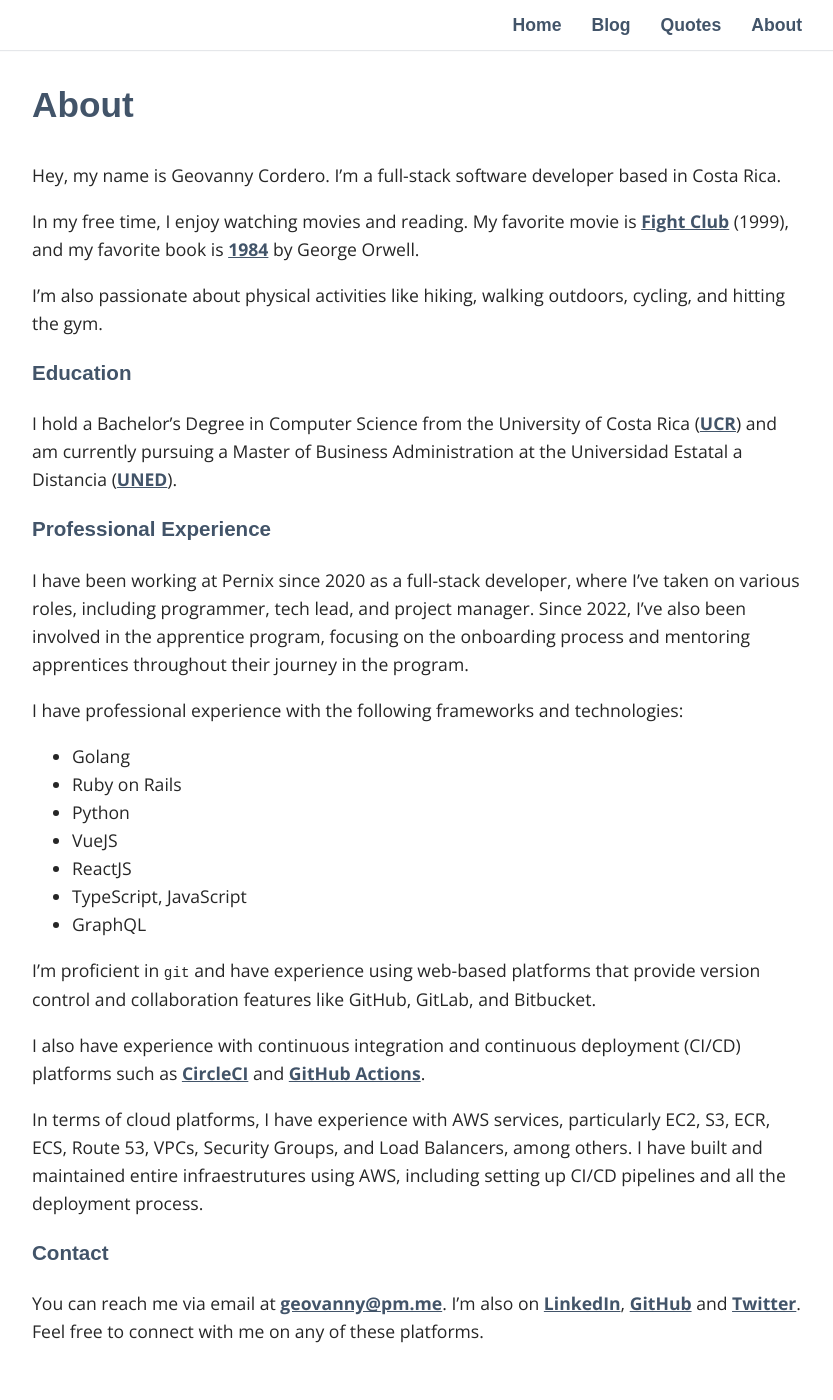
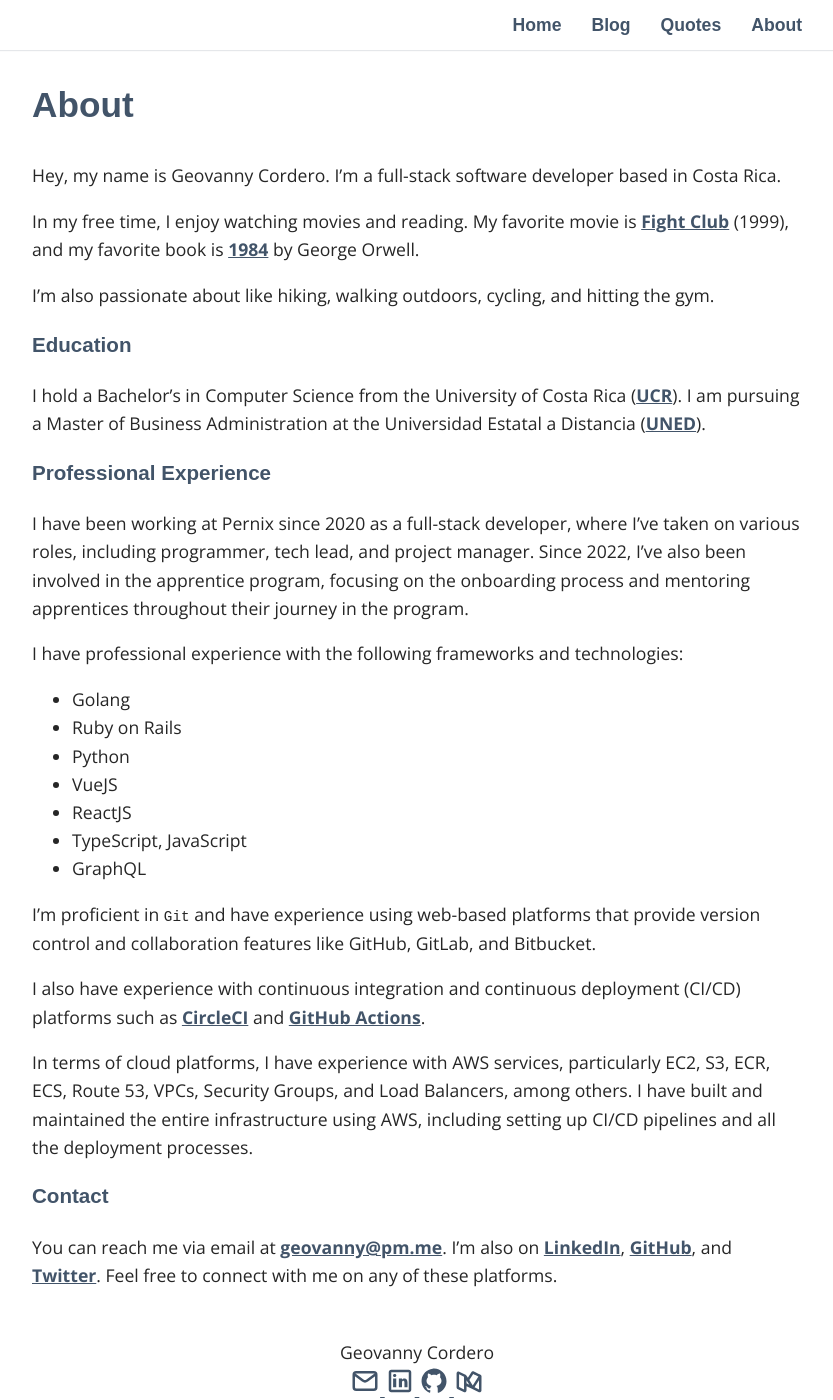
Before and after one commit to geovannycordero/geovannycordero.github.io, a Jekyll site: the page built from _pages/02_about.md, in a window 1280 px wide and 1400 px high. Shown: the whole window, without its empty margins (223-1056 px from the left). Built offline with Jekyll 4.4.1, drawn with Linux system fonts in a browser that asks for light colours; some web fonts are replaced.

Commit message:
Update about page with some grammar corrections

```diff
--- a/_pages/02_about.md
+++ b/_pages/02_about.md
@@ -8,17 +8,17 @@
 
 In my free time, I enjoy watching movies and reading. My favorite movie is [Fight Club](https://www.imdb.com/title/tt0137523/) (1999), and my favorite book is [1984](https://www.goodreads.com/book/show/61439040-1984) by George Orwell.
 
-I’m also passionate about physical activities like hiking, walking outdoors, cycling, and hitting the gym.
+I’m also passionate about like hiking, walking outdoors, cycling, and hitting the gym.
 
 ### Education
 
-I hold a Bachelor's Degree in Computer Science from the University of Costa Rica ([UCR](https://www.ucr.ac.cr/)) and am currently pursuing a Master of Business Administration at the Universidad Estatal a Distancia ([UNED](https://www.uned.ac.cr/)).
+I hold a Bachelor's in Computer Science from the University of Costa Rica ([UCR](https://www.ucr.ac.cr/)). I am pursuing a Master of Business Administration at the Universidad Estatal a Distancia ([UNED](https://www.uned.ac.cr/)).
 
 ### Professional Experience
 
 <!-- TODO: add my CV -->
 
-I have been working at Pernix since 2020 as a full-stack developer, where I've taken on various roles, including programmer, tech lead, and project manager. Since 2022, I've also been involved in the apprentice program, focusing on the onboarding process and mentoring apprentices throughout their journey in the program.
+I have been working at Pernix since 2020 as a full-stack developer,  where I've taken on various roles, including programmer, tech lead, and project manager. Since 2022, I've also been involved in the apprentice program, focusing on the onboarding process and mentoring apprentices throughout their journey in the program.
 
 I have professional experience with the following frameworks and technologies:
 
@@ -30,12 +30,12 @@
 - TypeScript, JavaScript
 - GraphQL
 
-I'm proficient in `git` and have experience using web-based platforms that provide version control and collaboration features like GitHub, GitLab, and Bitbucket.
+I'm proficient in `Git` and have experience using web-based platforms that provide version control and collaboration features like GitHub, GitLab, and Bitbucket.
 
 I also have experience with continuous integration and continuous deployment (CI/CD) platforms such as [CircleCI](https://circleci.com/) and [GitHub Actions](https://docs.github.com/en/actions).
 
-In terms of cloud platforms, I have experience with AWS services, particularly EC2, S3, ECR, ECS, Route 53, VPCs, Security Groups, and Load Balancers, among others. I have built and maintained entire infraestrutures using AWS, including setting up CI/CD pipelines and all the deployment process.
+In terms of cloud platforms, I have experience with AWS services, particularly EC2, S3, ECR, ECS, Route 53, VPCs, Security Groups, and Load Balancers, among others. I have built and maintained the entire infrastructure using AWS, including setting up CI/CD pipelines and all the deployment processes.
 
 ### Contact
 
-You can reach me via email at [geovanny@pm.me](mailto:geovanny@pm.me). I'm also on [LinkedIn](https://www.linkedin.com/in/geovannycordero/), [GitHub](https://github.com/geovannycordero) and [Twitter](https://x.com/gehovah). Feel free to connect with me on any of these platforms.
+You can reach me via email at [geovanny@pm.me](mailto:geovanny@pm.me). I'm also on [LinkedIn](https://www.linkedin.com/in/geovannycordero/), [GitHub](https://github.com/geovannycordero), and [Twitter](https://x.com/gehovah). Feel free to connect with me on any of these platforms.
```
